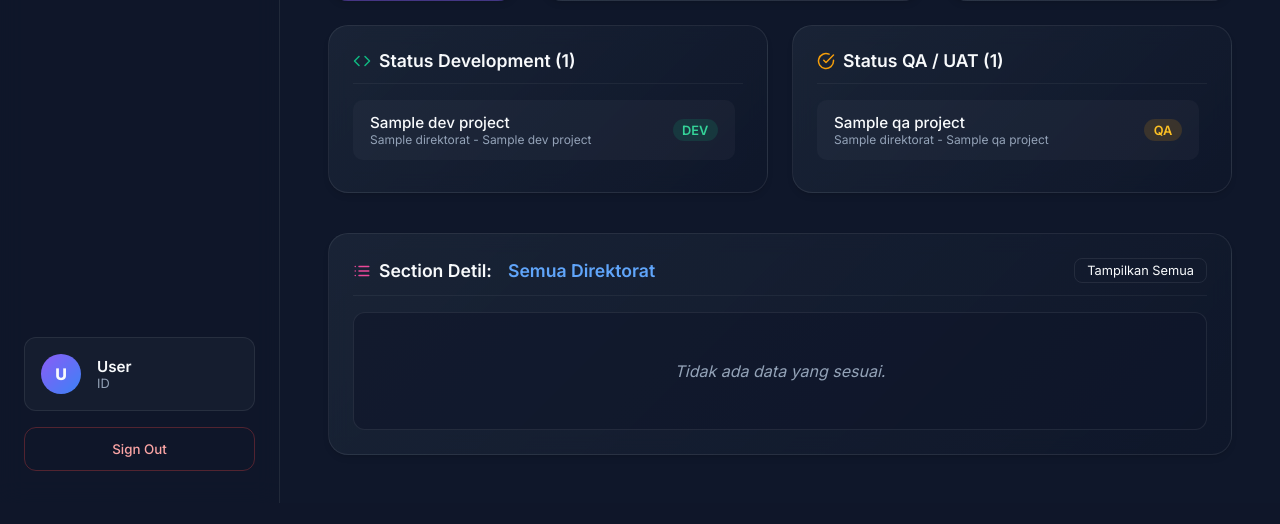
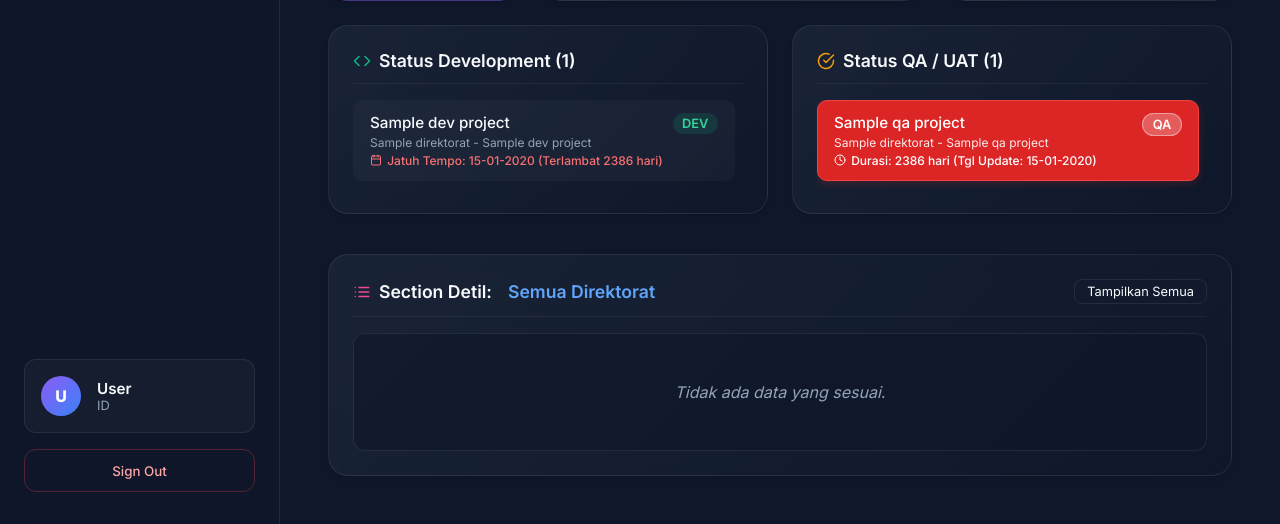
Before and after one commit to venipramana/projectsupport, a Laravel app: template backend/resources/views/dashboard.blade.php in a window 1280 px wide. Shown: the part 507-1031 px from the top of the page. Before the commit the page ends 1010 px from the top, so only its background shows below. Run offline with Laravel 12, Linux system fonts and the light colour scheme; the template is opened without the code that fills it: most values are stand-ins (such as "Sample title", 1, 10 or a date in 2020).

Commit message:
Penambahan info Jatuh tempo dan Durasi di dashboard

```diff
--- a/backend/resources/views/dashboard.blade.php
+++ b/backend/resources/views/dashboard.blade.php
@@ -147,6 +147,19 @@
         background: rgba(59, 130, 246, 0.15);
         border-color: rgba(59, 130, 246, 0.3);
     }
+    .list-item.danger-row {
+        background: #dc2626 !important;
+        color: #ffffff !important;
+        border: 1px solid #ef4444 !important;
+        box-shadow: 0 2px 8px rgba(220, 38, 38, 0.25);
+    }
+    .list-item.danger-row:hover {
+        background: #b91c1c !important;
+        border-color: #f87171 !important;
+    }
+    .list-item.danger-row .list-item-title {
+        color: #ffffff !important;
+    }
     .list-item-title {
         font-weight: 500;
         font-size: 0.95rem;
@@ -290,12 +303,37 @@
                 </div>
                 <div class="list-container">
                     @forelse($dev_projects as $proj)
+                        @php
+                            $today = \Carbon\Carbon::today();
+                            $tglAkhir = $proj->tanggal_akhir ? \Carbon\Carbon::parse($proj->tanggal_akhir)->startOfDay() : null;
+                            if ($tglAkhir) {
+                                $diffDays = (int) $today->diffInDays($tglAkhir, false);
+                                if ($diffDays > 0) {
+                                    $statusJatuhTempo = $diffDays . " hari lagi";
+                                    $colorJatuhTempo = "#34d399";
+                                } elseif ($diffDays === 0) {
+                                    $statusJatuhTempo = "Hari ini";
+                                    $colorJatuhTempo = "#fbbf24";
+                                } else {
+                                    $statusJatuhTempo = "Terlambat " . abs($diffDays) . " hari";
+                                    $colorJatuhTempo = "#f87171";
+                                }
+                                $infoJatuhTempo = $tglAkhir->format('d-m-Y') . " (" . $statusJatuhTempo . ")";
+                            } else {
+                                $infoJatuhTempo = "-";
+                                $colorJatuhTempo = "var(--text-muted)";
+                            }
+                        @endphp
                         <div class="list-item" title="{{ $proj->project_name }}">
-                            <div style="display: flex; flex-direction: column; overflow: hidden;">
+                            <div style="display: flex; flex-direction: column; overflow: hidden; gap: 0.2rem;">
                                 <span class="list-item-title" style="white-space: nowrap; overflow: hidden; text-overflow: ellipsis;">{{ $proj->project_name }}</span>
                                 <span style="font-size: 0.75rem; color: var(--text-muted);">{{ $proj->direktorat }} - {{ $proj->pic_name }}</span>
+                                <span style="font-size: 0.75rem; color: {{ $colorJatuhTempo }}; font-weight: 500;">
+                                    <svg width="12" height="12" viewBox="0 0 24 24" fill="none" stroke="currentColor" stroke-width="2" stroke-linecap="round" stroke-linejoin="round" style="display:inline; vertical-align: -1px; margin-right: 2px;"><rect x="3" y="4" width="18" height="18" rx="2" ry="2"></rect><line x1="16" y1="2" x2="16" y2="6"></line><line x1="8" y1="2" x2="8" y2="6"></line><line x1="3" y1="10" x2="21" y2="10"></line></svg>
+                                    Jatuh Tempo: {{ $infoJatuhTempo }}
+                                </span>
                             </div>
-                            <span class="list-item-badge" style="background: rgba(16, 185, 129, 0.15); color: #34d399;">DEV</span>
+                            <span class="list-item-badge" style="background: rgba(16, 185, 129, 0.15); color: #34d399; align-self: flex-start;">DEV</span>
                         </div>
                     @empty
                         <div class="empty-state">Tidak ada project Development.</div>
@@ -311,12 +349,27 @@
                 </div>
                 <div class="list-container">
                     @forelse($qa_projects as $proj)
-                        <div class="list-item" title="{{ $proj->project_name }}">
-                            <div style="display: flex; flex-direction: column; overflow: hidden;">
+                        @php
+                            $today = \Carbon\Carbon::today();
+                            $tglUpdate = $proj->tgl_update ? \Carbon\Carbon::parse($proj->tgl_update)->startOfDay() : null;
+                            $durasiHari = $tglUpdate ? (int) $tglUpdate->diffInDays($today) : 0;
+                            $isOver14Days = $durasiHari > 14;
+                            $tglUpdateFormatted = $tglUpdate ? $tglUpdate->format('d-m-Y') : '-';
+                        @endphp
+                        <div class="list-item {{ $isOver14Days ? 'danger-row' : '' }}" title="{{ $proj->project_name }}">
+                            <div style="display: flex; flex-direction: column; overflow: hidden; gap: 0.2rem;">
                                 <span class="list-item-title" style="white-space: nowrap; overflow: hidden; text-overflow: ellipsis;">{{ $proj->project_name }}</span>
-                                <span style="font-size: 0.75rem; color: var(--text-muted);">{{ $proj->direktorat }} - {{ $proj->pic_name }}</span>
+                                <span style="font-size: 0.75rem; {{ $isOver14Days ? 'color: rgba(255,255,255,0.9);' : 'color: var(--text-muted);' }}">
+                                    {{ $proj->direktorat }} - {{ $proj->pic_name }}
+                                </span>
+                                <span style="font-size: 0.75rem; font-weight: 500; {{ $isOver14Days ? 'color: #ffffff;' : 'color: #fde68a;' }}">
+                                    <svg width="12" height="12" viewBox="0 0 24 24" fill="none" stroke="currentColor" stroke-width="2" stroke-linecap="round" stroke-linejoin="round" style="display:inline; vertical-align: -1px; margin-right: 2px;"><circle cx="12" cy="12" r="10"></circle><polyline points="12 6 12 12 16 14"></polyline></svg>
+                                    Durasi: {{ $durasiHari }} hari (Tgl Update: {{ $tglUpdateFormatted }})
+                                </span>
                             </div>
-                            <span class="list-item-badge" style="background: rgba(245, 158, 11, 0.15); color: #fbbf24;">QA</span>
+                            <span class="list-item-badge" style="align-self: flex-start; {{ $isOver14Days ? 'background: rgba(255,255,255,0.25); color: #ffffff; border: 1px solid rgba(255,255,255,0.4);' : 'background: rgba(245, 158, 11, 0.15); color: #fbbf24;' }}">
+                                QA
+                            </span>
                         </div>
                     @empty
                         <div class="empty-state">Tidak ada project QA / UAT.</div>
```
